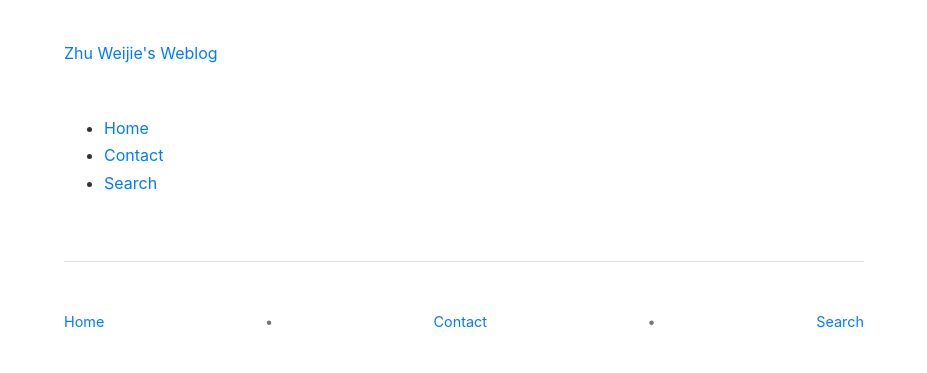
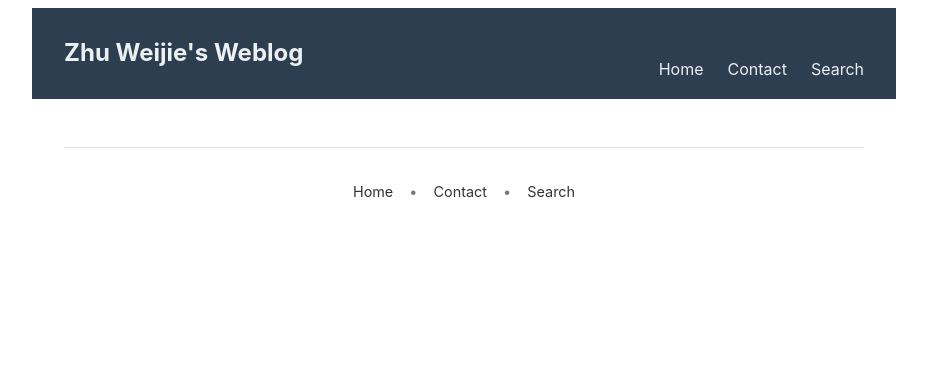
Before and after one commit to zhu-weijie/my-static-blog, a Python web app: template templates/list.html in a window 1280 px wide. Shown: the top 373 px of the page, without its empty margins (176-1103 px from the left). Run offline with Jinja, Linux system fonts and the light colour scheme; the template is opened without the code that fills it, so the values that code supplies are empty.

Commit message:
Add nav bar and footer styles

```diff
--- a/static/css/style.css
+++ b/static/css/style.css
@@ -1,8 +1,13 @@
 :root {
     --font-sans: -apple-system, BlinkMacSystemFont, "Segoe UI", Roboto, "Helvetica Neue", Arial, sans-serif;
     --font-mono: "SFMono-Regular", Consolas, "Liberation Mono", Menlo, Courier, monospace;
+
+    /* Color Palette */
+    --color-primary: #007bff;      /* A nice, standard blue */
+    --color-primary-dark: #0056b3; /* A darker blue for hovers */
+    --color-brand-bg: #2c3e50;    /* A deep, dark slate for the header */
+    --color-brand-text: #ecf0f1;   /* A soft white for header text */
     --color-text: #333;
-    --color-primary: #007bff;
     --color-bg: #fff;
     --color-border: #ddd;
     --container-width: 800px;
@@ -53,15 +58,6 @@ nav {
     justify-content: space-between;
 }
 
-footer {
-    margin-top: 3rem;
-    padding-top: 1rem;
-    border-top: 1px solid var(--color-border);
-    text-align: center;
-    font-size: 0.9em;
-    color: #777;
-}
-
 /* Responsive styles */
 @media (max-width: 600px) {
     body {
@@ -80,3 +76,131 @@ mark {
     padding: 0.1em 0.2em;
     border-radius: 3px;
 }
+
+/* ==========================================================================
+   Header and Navigation Styles
+   ========================================================================== */
+
+.site-header {
+    background-color: var(--color-brand-bg);
+    padding: 1rem 2rem;
+    display: flex;
+    justify-content: space-between;
+    align-items: center;
+
+    /* Extend header outside the main container */
+    margin-left: -2rem;
+    margin-right: -2rem;
+    margin-top: -2rem;
+    margin-bottom: 2rem;
+}
+
+.site-title a {
+    font-size: 1.5rem;
+    font-weight: bold;
+    color: var(--color-brand-text);
+    text-decoration: none;
+}
+
+.site-title a:hover {
+    color: var(--color-primary);
+}
+
+.main-nav ul {
+    list-style: none;
+    margin: 0;
+    padding: 0;
+    display: flex;
+    gap: 1.5rem; /* Space between nav items */
+}
+
+.main-nav a {
+    color: var(--color-brand-text);
+    text-decoration: none;
+    font-size: 1rem;
+}
+
+.main-nav a:hover {
+    color: var(--color-primary);
+    text-decoration: none;
+}
+
+/* ==========================================================================
+   Post List Styles
+   ========================================================================== */
+
+.post-list {
+    list-style: none;
+    padding: 0;
+}
+
+.post-list li {
+    margin-bottom: 1rem;
+}
+
+.post-list .post-date {
+    color: #777;
+    font-family: var(--font-mono);
+    font-size: 0.9em;
+}
+
+/* ==========================================================================
+   Pagination Styles
+   ========================================================================== */
+
+.pagination {
+    display: flex;
+    justify-content: space-between;
+    margin-top: 2rem;
+}
+
+/* ==========================================================================
+   Responsive Header
+   ========================================================================== */
+
+@media (max-width: 600px) {
+    .site-header {
+        flex-direction: column;
+        gap: 1rem;
+        padding: 1.5rem;
+        margin-left: -1rem;
+        margin-right: -1rem;
+        margin-top: -1rem;
+    }
+
+    body {
+        padding: 1rem;
+    }
+
+    .container {
+        padding: 0;
+    }
+}
+
+/* ==========================================================================
+   Footer Styles (Corrected)
+   ========================================================================== */
+
+footer {
+    margin-top: 3rem;
+    padding-top: 2rem;
+    border-top: 1px solid var(--color-border);
+    font-size: 0.9em;
+    color: #777;
+}
+
+.footer-nav {
+    /* Override the general 'nav' rule */
+    display: block; /* Change from flex to block */
+    text-align: center;
+    margin-top: 0; /* Reset the top margin */
+}
+
+.footer-nav a {
+    color: var(--color-text);
+    margin: 0 0.5rem;
+}
+
+.footer-nav a:hover {
+    color: var(--color-primary);
+}
```
